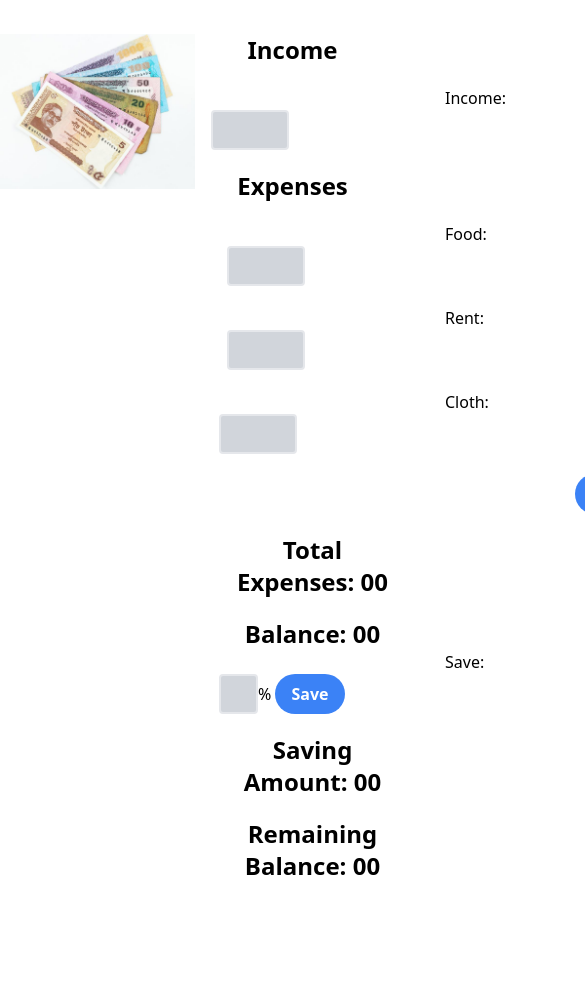
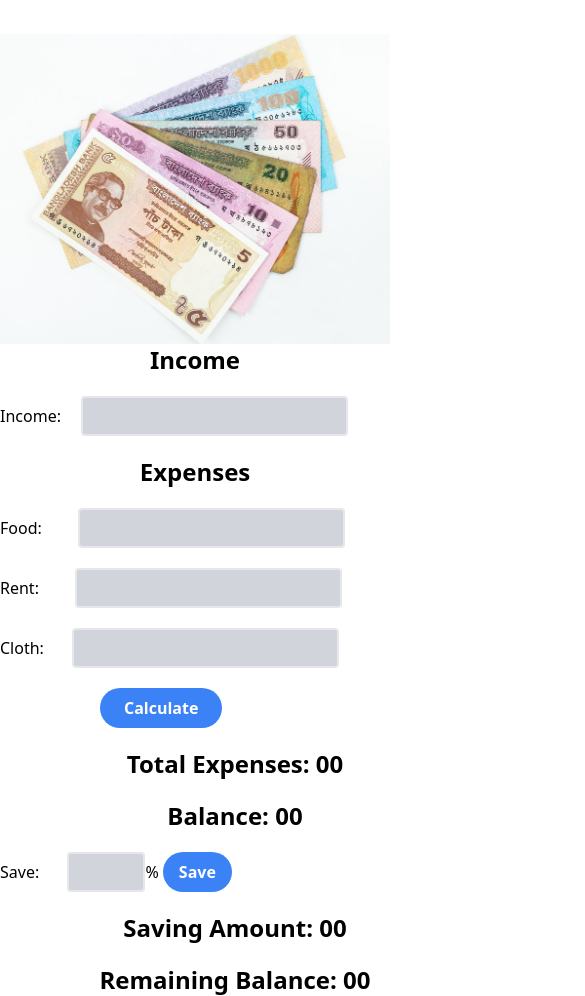
Before and after one commit to rahidhaque/finance-watcher, a plain HTML site: page index.html in a window 390 px wide. Shown: the part 86-1082 px from the top of the page, 585 px wide, since content can reach past the window. Before the commit the page ends 968 px from the top, so only its background shows below. Drawn offline with nearby package versions, Linux system fonts and the light colour scheme.

Commit message:
mobile responsive done

```diff
--- a/index.html
+++ b/index.html
@@ -13,7 +13,7 @@
 <body>
     <div class="container mx-auto">
         <h1 class="text-4xl text-center text-gray-700 mt-10 font-bold">Finance Watcher</h1>
-        <div class="grid grid-cols-2 mt-10">
+        <div class="grid lg:grid-cols-2 mt-10 sm:grid-cols-1">
             <div class="img-item">
                 <img src="images/bangladeshi-money-some-bangladeshi-cash-white-background-132003177.jpg" alt="">
             </div>
@@ -24,7 +24,7 @@
                         <p class="text-fields pl-20 text-1xl font-medium inline">Income:
                         </p>
                         <input
-                            class="bg-gray-300 appearance-none border-2 border-gray-200 rounded w-2/5 py-2 px-4 text-gray-700 leading-tight focus:outline-none focus:bg-gray-400 focus:border-purple-500 ml-4"
+                            class="bg-gray-300 appearance-none border-2 border-gray-200 rounded lg:w-2/5 py-2 px-4 text-gray-700 leading-tight focus:outline-none focus:bg-gray-400 focus:border-purple-500 ml-4"
                             id="input-income" type="text">
                     </div>
                     <h3 class="text-2xl font-semibold text-center mt-5">Expenses</h3>
@@ -32,47 +32,49 @@
                         <p class="text-fields pl-20 text-1xl font-medium inline">Food:
                         </p>
                         <input
-                            class="bg-gray-300 appearance-none border-2 border-gray-200 rounded w-2/5 py-2 px-4 text-gray-700 leading-tight focus:outline-none focus:bg-gray-400 focus:border-purple-500 ml-8"
+                            class="bg-gray-300 appearance-none border-2 border-gray-200 rounded lg:w-2/5 py-2 px-4 text-gray-700 leading-tight focus:outline-none focus:bg-gray-400 focus:border-purple-500 ml-8"
                             id="input-food" type="text">
                     </div>
                     <div class="mt-5">
                         <p class="text-fields pl-20 text-1xl font-medium inline">Rent:
                         </p>
                         <input
-                            class="bg-gray-300 appearance-none border-2 border-gray-200 rounded w-2/5 py-2 px-4 text-gray-700 leading-tight focus:outline-none focus:bg-gray-400 focus:border-purple-500 ml-8"
+                            class="bg-gray-300 appearance-none border-2 border-gray-200 rounded lg:w-2/5 py-2 px-4 text-gray-700 leading-tight focus:outline-none focus:bg-gray-400 focus:border-purple-500 ml-8"
                             id="input-rent" type="text">
                     </div>
                     <div class="mt-5">
                         <p class="text-fields pl-20 text-1xl font-medium inline">Cloth:
                         </p>
                         <input
-                            class="bg-gray-300 appearance-none border-2 border-gray-200 rounded w-2/5 py-2 px-4 text-gray-700 leading-tight focus:outline-none focus:bg-gray-400 focus:border-purple-500 ml-6"
+                            class="bg-gray-300 appearance-none border-2 border-gray-200 rounded lg:w-2/5 py-2 px-4 text-gray-700 leading-tight focus:outline-none focus:bg-gray-400 focus:border-purple-500 ml-6"
                             id="input-cloth" type="text">
                     </div>
                     <div class="calculate-button mt-5">
-                        <button class="bg-blue-500 hover:bg-blue-700 text-white font-bold py-2 px-6 rounded-full">
+                        <button class="bg-blue-500 hover:bg-blue-700 text-white font-bold py-2 px-6 rounded-full"
+                            id="btn-calculate">
                             Calculate
                         </button>
                     </div>
-                    <h3 class="text-2xl font-semibold text-center mt-5 pl-10">Total Expenses: <span
+                    <h3 class="text-2xl font-semibold text-center mt-5 pl-20">Total Expenses: <span
                             id="expense-amount">00</span>
                     </h3>
-                    <h3 class="text-2xl font-semibold text-center mt-5 pl-10">Balance: <span
+                    <h3 class="text-2xl font-semibold text-center mt-5 pl-20">Balance: <span
                             id="balance-expense-amount">00</span>
                     </h3>
                 </div>
-                <div class="saving-items">
-                    <p class="text-fields pl-20 text-1xl font-medium inline mt-5">Save: <input
+                <div class="saving-items mt-5">
+                    <p class="text-fields pl-20 text-1xl font-medium inline">Save: <input
                             class="bg-gray-300 appearance-none border-2 border-gray-200 rounded w-1/5 py-2 px-4 text-gray-700 leading-tight focus:outline-none focus:bg-gray-400 focus:border-purple-500 ml-6"
-                            id="input-cloth" type="text">% <button
-                            class="bg-blue-500 hover:bg-blue-700 text-white font-bold py-2 px-4 rounded-full">
+                            id="input-save" type="text">% <button
+                            class="bg-blue-500 hover:bg-blue-700 text-white font-bold py-2 px-4 rounded-full"
+                            id="get-saving">
                             Save
                         </button>
                     </p>
-                    <h3 class="text-2xl font-semibold text-center mt-5 pl-10">Saving Amount: <span
+                    <h3 class="text-2xl font-semibold text-center mt-5 pl-20">Saving Amount: <span
                             id="expense-amount">00</span>
                     </h3>
-                    <h3 class="text-2xl font-semibold text-center mt-5 pl-10">Remaining Balance: <span
+                    <h3 class="text-2xl font-semibold text-center mt-5 pl-20">Remaining Balance: <span
                             id="balance-saving-amount">00</span>
                     </h3>
                 </div>
--- /dev/null
+++ b/js/app.js
@@ -0,0 +1,3 @@
+document.getElementById('btn-calculate').addEventListener('click', function () {
+
+})
--- a/styles/style.css
+++ b/styles/style.css
@@ -5,3 +5,12 @@
 .calculate-button{
     padding-left: 380px;
 }
+
+@media only screen and (max-width:688px){
+    .text-fields{
+        padding-left: 0px !important;
+    }
+    .calculate-button{
+        padding-left: 100px;
+    }
+}
```
